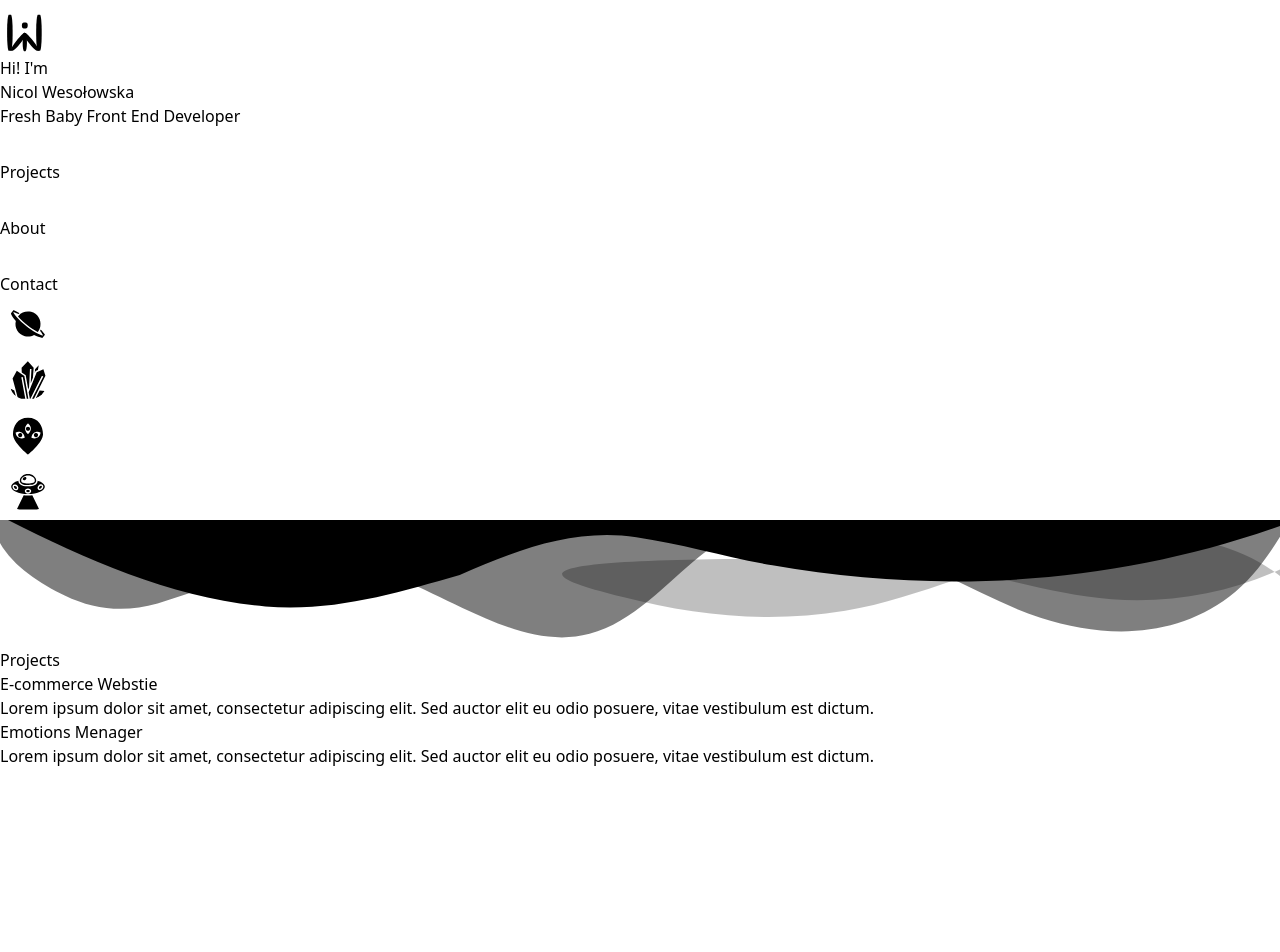
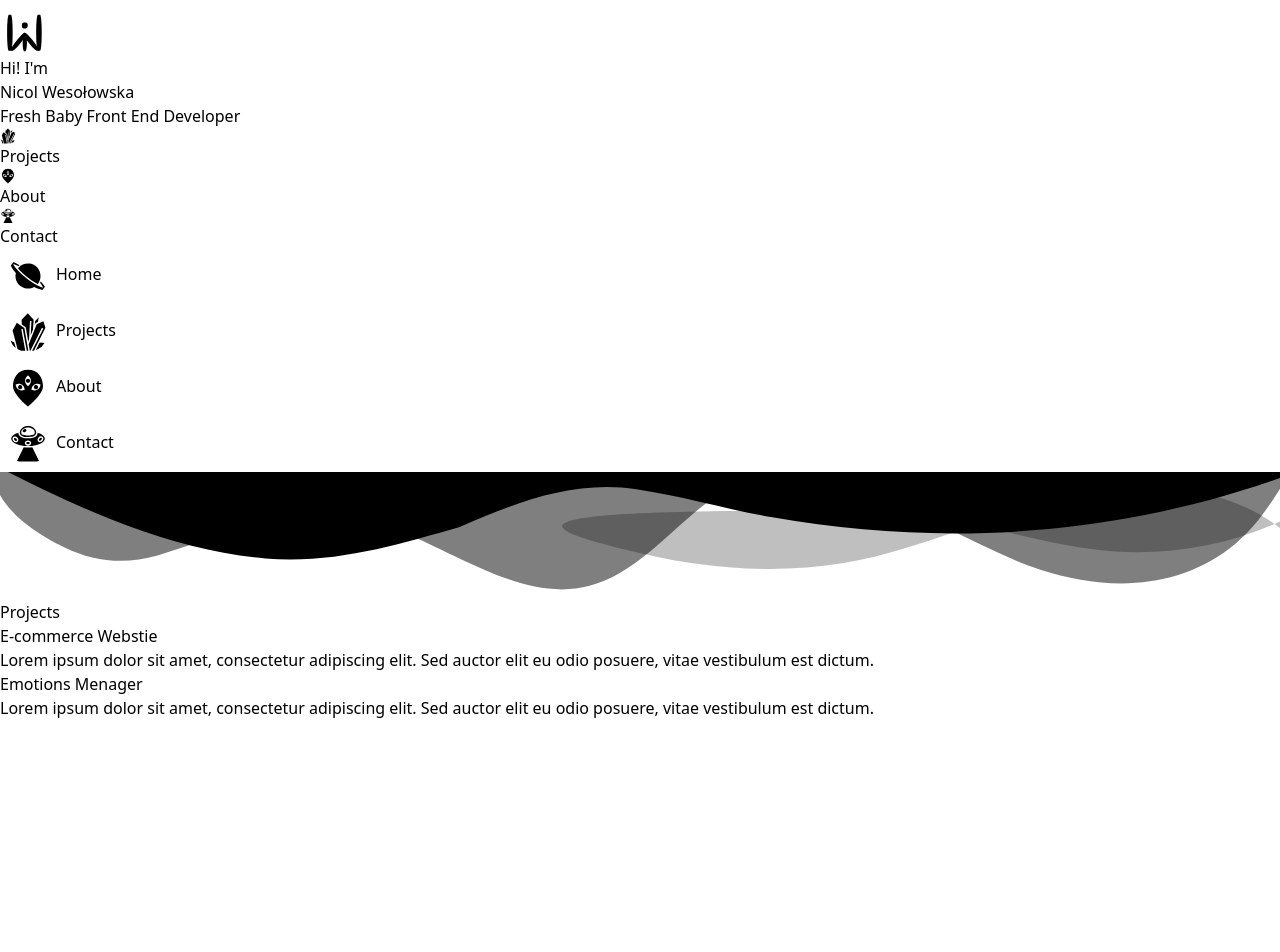
Before and after one commit to NanaNiki/Portfolio, a Next.js app: page / in a window 1280 px wide. Shown: the part 120-1072 px from the top of the page. Built offline with nearby package versions, Linux system fonts and the light colour scheme.

Commit message:
"index.js dynamic import"

```diff
--- a/pages/NavBar.js
+++ b/pages/NavBar.js
@@ -10,7 +10,9 @@ export default function NavBar() {
           <a href="#home" className="transition-all duration-300 ease-linear">
             <IoMdPlanet className="icon mt-2" />
           </a>
-          <span className="tooltip mx-1">Home</span>
+          <span className="navbar-tooltip w-auto px-1.5 py-1 rounded-md shadow-md text-xs font-bold opacity-0 mx-1">
+            Home
+          </span>
         </li>
         <li className="has-tooltip">
           <a
@@ -19,13 +21,17 @@ export default function NavBar() {
           >
             <GiCrystalGrowth className="icon mt-2" />
           </a>
-          <span className="tooltip">Projects</span>
+          <span className="navbar-tooltip w-auto px-1.5 py-1 rounded-md shadow-md text-xs font-bold opacity-0">
+            Projects
+          </span>
         </li>
         <li className="has-tooltip">
           <a href="#about" className="transition-all duration-300 ease-linear">
             <GiAlienStare className="icon mt-2" />
           </a>
-          <span className="tooltip mx-1">About</span>
+          <span className="navbar-tooltip mx-1 w-auto px-1.5 py-1 rounded-md shadow-md text-xs font-bold opacity-0">
+            About
+          </span>
         </li>
         <li className="has-tooltip">
           <a
@@ -34,7 +40,9 @@ export default function NavBar() {
           >
             <GiUfo className="icon mt-2" />
           </a>
-          <span className="tooltip">Contact</span>
+          <span className="navbar-tooltip w-auto px-1.5 py-1 rounded-md shadow-md text-xs font-bold opacity-0">
+            Contact
+          </span>
         </li>
       </ul>
     </nav>
--- a/pages/Projects.js
+++ b/pages/Projects.js
@@ -63,14 +63,29 @@ export default function Projects() {
   }, []);
 
   return (
-    <>
-      <h1 className="z-50 text-center mt-10 dark:text-white dark:text-opacity-80 font-bold lg:text-3xl animated-item hide2 delay-75">
+    <section
+      className="relative flex flex-col h-screen w-full pr-16 pl-3 text-center"
+      id="projects"
+    >
+      <div className="top-0 right-0 absolute w-screen overflow-hidden fill-slate-400 rounded-full rotate-180">
+        <svg xmlns="http://www.w3.org/2000/svg" viewBox="0 0 1200 120">
+          <path
+            d="M0,0H1200V46.29c-47.79,22.2-103.59,32.17-158,28-70.36-5.37-136.33-33.31-206.8-37.5C438.64,32.43,512.34,53.67,583,72.05c69.27,18,138.3,24.88,209.4,13.08,36.15-6,69.85-17.84,104.45-29.34C989.49,25,1113-14.29,1200,52.47V0Z"
+            opacity=".25"
+          ></path>
+          <path
+            d="M0,0H1200V15.81c-13,21.11-27.64,41.05-47.69,56.24-51.72,39.22-117.31,39-176.89,19.58-31.15-10.15-60.09-26.07-89.67-39.8-40.92-19-84.73-46-130.83-49.67-36.26-2.85-70.9,9.42-98.6,31.56-31.77,25.39-62.32,62-103.63,73-40.44,10.79-81.35-6.69-119.13-24.28s-75.16-39-116.92-43.05c-59.73-5.85-113.28,22.88-168.9,38.84-30.2,8.66-59,6.17-87.09-7.5-22.43-10.89-48-26.93-60.65-49.24V0Z"
+            opacity=".5"
+          ></path>
+          <path d="M0,0H1200V5.63c-149.93,53.32-314.09,65.64-475.83,36.89-43-7.64-84.23-20.12-127.61-26.46-59-8.63-112.48,12.24-165.56,35.4C372.07,68.22,314,86.24,248.8,81c-86.53-7-172.46-45.71-248.8-84.81V0Z"></path>
+        </svg>
+      </div>
+      <h1 className="z-50 text-center mt-10 dark:text-white dark:text-opacity-80 font-bold lg:text-3xl animated-item hide2 delay-100">
         Projects
       </h1>
       <div className="special-flex-wrap flex flex-row my-auto">
         <div className="z-10 w-full p-4 rounded-3xl shadow-lg m-2 bg-slate-300 bg-opacity-60 dark:bg-gradient-to-b from-gray-300 to-gray-200 dark:shadow-slate-500 animated-item hide delay-500">
           {/**<img src="image.jpg" alt="Card image" class="w-full h-48 object-cover">*/}
-
           <h2 className="font-bold text-lg my-2 dark:text-slate-900">
             E-commerce Webstie
           </h2>
@@ -81,7 +96,6 @@ export default function Projects() {
         </div>
         <div className="z-10 w-full p-4 rounded-3xl shadow-lg m-2 bg-slate-300 bg-opacity-60 dark:bg-gradient-to-b from-gray-300 to-gray-200 dark:shadow-slate-500 animated-item hide delay-300">
           {/**<img src="image.jpg" alt="Card image" class="w-full h-48 object-cover">*/}
-
           <h2 className="font-bold text-lg my-2 dark:text-slate-900">
             Emotions Menager
           </h2>
@@ -167,6 +181,6 @@ export default function Projects() {
           </div>
         </div>
       </div>
-    </>
+    </section>
   );
 }
--- a/pages/Start.js
+++ b/pages/Start.js
@@ -13,7 +13,10 @@ export default function Start() {
   }, []);
 
   return (
-    <>
+    <section
+    className="flex flex-col h-screen w-full pr-16 pl-3 absolute z-20 rounded-ee-full bg-orange-200 shadow-xl shadow-orange-300 dark:bg-gradient-to-br from-slate-700 to-slate-950 dark:shadow-gray-500"
+    id="home"
+  >
       <div className="hide flex flex-row">
         <DiReact className="icon-fall " />
         <DiJavascript1 className="icon-fall" />
@@ -94,11 +97,11 @@ export default function Start() {
       <div className="absolute right-14 bottom-10  h-1/6 flex flex-col justify-between">
         <a
           href="#projects"
-          className="has-tooltip transition-all duration-300 ease-linear"
+          className="has-tooltip"
         >
           <div className="flex flex-row">
-            <GiCrystalGrowth className="tooltip2 text-white" />
-            <span className="font-bold text-2xl px-1.5 py-0.5 opacity-80 hover:opacity-40 transition-all duration-500 ease-linear dark:text-white animated-item hide2">
+            <GiCrystalGrowth className="start-tag w-8 h-8 rounded-md mx-2 blur-sm opacity-0 text-white" />
+            <span className="font-bold lg:text-2xl px-1.5 py-0.5 opacity-80 hover:opacity-40 dark:text-white animated-item hide2">
               Projects
             </span>
           </div>
@@ -106,11 +109,11 @@ export default function Start() {
 
         <a
           href="#about"
-          className="has-tooltip transition-all duration-300 ease-linear"
+          className="has-tooltip"
         >
           <div className="flex flex-row">
-            <GiAlienStare className="tooltip2 text-white" />
-            <span className="font-bold text-2xl px-1.5 py-0.5 opacity-80 hover:opacity-40 transition-all duration-500 ease-linear dark:text-white animated-item hide2">
+            <GiAlienStare className="start-tag w-8 h-8 rounded-md mx-2 blur-sm opacity-0 text-white" />
+            <span className="font-bold lg:text-2xl px-1.5 py-0.5 opacity-80 hover:opacity-40 dark:text-white animated-item hide2">
               About
             </span>
           </div>
@@ -118,16 +121,16 @@ export default function Start() {
 
         <a
           href="#contact"
-          className="has-tooltip transition-all duration-300 ease-linear"
+          className="has-tooltip"
         >
           <div className="flex flex-row">
-            <GiUfo className="tooltip2 text-white" />
-            <span className="font-bold text-2xl px-1.5 py-0.5 opacity-80 hover:opacity-40 transition-all duration-500 ease-linear dark:text-white animated-item hide2">
+            <GiUfo className="start-tag w-8 h-8 rounded-md mx-2 blur-sm opacity-0 text-white" />
+            <span className="font-bold lg:text-2xl px-1.5 py-0.5 opacity-80 hover:opacity-40 dark:text-white animated-item hide2">
               Contact
             </span>
           </div>
         </a>
       </div>
-    </>
+    </section>
   );
 }
--- a/pages/api/hello.js
+++ /dev/null
@@ -1,5 +0,0 @@
-// Next.js API route support: https://nextjs.org/docs/api-routes/introduction
-
-export default function handler(req, res) {
-  res.status(200).json({ name: 'John Doe' })
-}
--- a/pages/index.js
+++ b/pages/index.js
@@ -1,11 +1,8 @@
 import { Poppins } from "next/font/google";
 import { BsFillMoonStarsFill } from "react-icons/bs";
 import { useState, useEffect } from "react";
-import NavBar from "./NavBar";
 import Start from "./Start";
-import Projects from "./Projects";
-import About from "./About";
-import Contact from "./Contact";
+import dynamic from "next/dynamic";
 
 const poppins = Poppins({ subsets: ["latin"], weight: ["300"] });
 
@@ -64,76 +61,16 @@ export default function Home() {
           className="z-10 text-xl m-4 hover:text-blue-500 transition-all duration-200 ease-linear fixed top-0 right-0 cursor-pointer
    dark:text-blue-300 dark:hover:text-cyan-300"
         />
-        <section
-          className="relative flex flex-col h-screen w-full pr-16 pl-3 absolute z-20 rounded-ee-full bg-orange-200 shadow-xl shadow-orange-300 dark:bg-gradient-to-br from-slate-700 to-slate-950 dark:shadow-gray-500"
-          id="home"
-        >
-          <Start />
-        </section>
+        <Start />
       </section>
-
-      <NavBar />
-      <section
-        className="relative flex flex-col h-screen w-full pr-16 pl-3 text-center"
-        id="projects"
-      >
-        <div className="top-0 right-0 absolute w-screen overflow-hidden fill-slate-400 rounded-full rotate-180">
-          <svg xmlns="http://www.w3.org/2000/svg" viewBox="0 0 1200 120">
-            <path
-              d="M0,0H1200V46.29c-47.79,22.2-103.59,32.17-158,28-70.36-5.37-136.33-33.31-206.8-37.5C438.64,32.43,512.34,53.67,583,72.05c69.27,18,138.3,24.88,209.4,13.08,36.15-6,69.85-17.84,104.45-29.34C989.49,25,1113-14.29,1200,52.47V0Z"
-              opacity=".25"
-            ></path>
-            <path
-              d="M0,0H1200V15.81c-13,21.11-27.64,41.05-47.69,56.24-51.72,39.22-117.31,39-176.89,19.58-31.15-10.15-60.09-26.07-89.67-39.8-40.92-19-84.73-46-130.83-49.67-36.26-2.85-70.9,9.42-98.6,31.56-31.77,25.39-62.32,62-103.63,73-40.44,10.79-81.35-6.69-119.13-24.28s-75.16-39-116.92-43.05c-59.73-5.85-113.28,22.88-168.9,38.84-30.2,8.66-59,6.17-87.09-7.5-22.43-10.89-48-26.93-60.65-49.24V0Z"
-              opacity=".5"
-            ></path>
-            <path d="M0,0H1200V5.63c-149.93,53.32-314.09,65.64-475.83,36.89-43-7.64-84.23-20.12-127.61-26.46-59-8.63-112.48,12.24-165.56,35.4C372.07,68.22,314,86.24,248.8,81c-86.53-7-172.46-45.71-248.8-84.81V0Z"></path>
-          </svg>
-        </div>
-        <Projects />
-      </section>
-
-      <section
-        className="relative flex flex-col h-screen w-full pr-16 pl-3 bg-cyan-200 rounded-e-full shadow-inner shadow-teal-600 dark:bg-gradient-to-r from-slate-900 to-teal-950 dark:shadow-cyan-800"
-        id="about"
-      >
-        <About />
-      </section>
-      <section
-        className="relative flex flex-col h-screen w-full pr-16 pl-3 bg-rose-400 rounded-ss-full dark:bg-gradient-to-b from-slate-950 to-rose-950"
-        id="contact"
-      >
-        <Contact />
-        <div className="bottom-0 left-0 absolute w-full overflow-hidden rounded-ss-full">
-          <svg
-            id="visual"
-            viewBox="0 0 900 500"
-            xmlns="http://www.w3.org/2000/svg"
-            version="1.1"
-          >
-            <path
-              d="M0 451L69 432L138 410L208 446L277 467L346 410L415 470L485 472L554 473L623 438L692 473L762 388L831 470L900 473L900 601L831 601L762 601L692 601L623 601L554 601L485 601L415 601L346 601L277 601L208 601L138 601L69 601L0 601Z"
-              fill="#4c0519"
-            ></path>
-            <path
-              d="M0 491L69 415L138 489L208 475L277 439L346 488L415 452L485 480L554 437L623 418L692 501L762 459L831 469L900 426L900 601L831 601L762 601L692 601L623 601L554 601L485 601L415 601L346 601L277 601L208 601L138 601L69 601L0 601Z"
-              fill="#73122a"
-            ></path>
-            <path
-              d="M0 506L69 515L138 465L208 474L277 506L346 507L415 506L485 478L554 462L623 460L692 473L762 460L831 497L900 462L900 601L831 601L762 601L692 601L623 601L554 601L485 601L415 601L346 601L277 601L208 601L138 601L69 601L0 601Z"
-              fill="#9c203b"
-            ></path>
-            <path
-              d="M0 536L69 510L138 546L208 524L277 515L346 508L415 530L485 535L554 538L623 492L692 527L762 526L831 500L900 525L900 601L831 601L762 601L692 601L623 601L554 601L485 601L415 601L346 601L277 601L208 601L138 601L69 601L0 601Z"
-              fill="#c72f4c"
-            ></path>
-            <path
-              d="M0 546L69 543L138 538L208 562L277 542L346 556L415 547L485 537L554 564L623 530L692 550L762 533L831 538L900 569L900 601L831 601L762 601L692 601L623 601L554 601L485 601L415 601L346 601L277 601L208 601L138 601L69 601L0 601Z"
-              fill="#f43f5e"
-            ></path>
-          </svg>
-        </div>
-      </section>
+      <DynamicNavBar />
+      <DynamicProjects />
+      <DynamicAbout />
+      <DynamicContact />
     </main>
   );
 }
+const DynamicNavBar = dynamic(() => import("./NavBar"));
+const DynamicProjects = dynamic(() => import("./Projects"));
+const DynamicAbout = dynamic(() => import("./About"));
+const DynamicContact = dynamic(() => import("./Contact"));
```
Also changed, not shown: pages/About.js (+5 -3 lines), pages/Contact.js (+34 -2 lines), styles/globals.css (+6 -10 lines).
